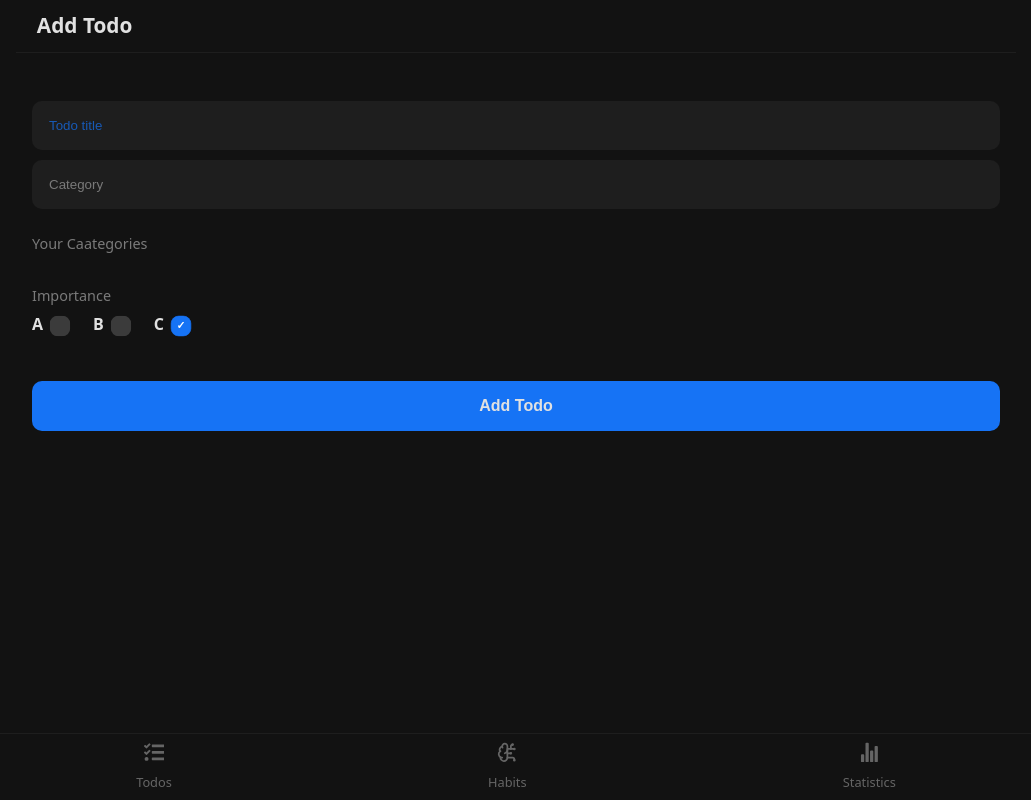
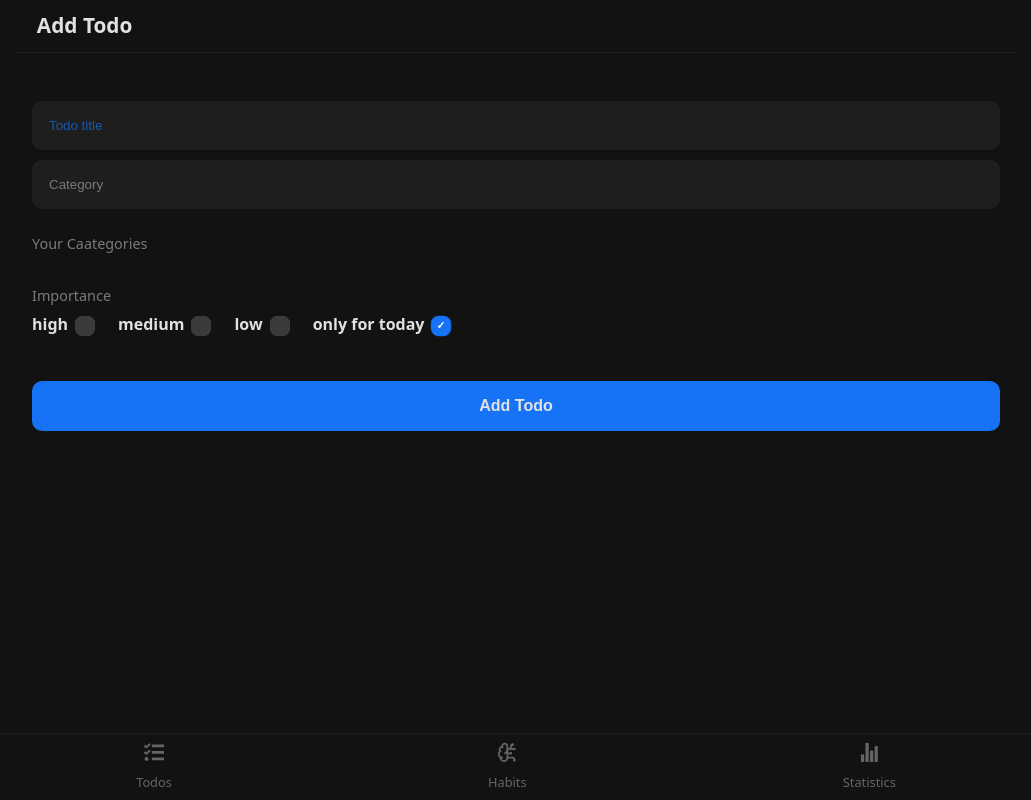
Before and after one commit to mmd-yavarii/rjs-task-manager, a React (Vite) app: page /add/todo in a window 1280 px wide. Shown: the whole page, without its empty margins (124-1155 px from the left). Built offline with nearby package versions, Linux system fonts and the light colour scheme.

Commit message:
add daily task

```diff
--- a/src/components/AddTodo.jsx
+++ b/src/components/AddTodo.jsx
@@ -15,7 +15,7 @@ function AddTodo() {
   const title = useRef('');
   const category = useRef('');
 
-  const [importance, setImportance] = useState('c');
+  const [importance, setImportance] = useState('today');
 
   useEffect(() => {
     titleEle.current.focus();
@@ -71,20 +71,33 @@ function AddTodo() {
       </div>
 
       <p className={styles.title}>Importance</p>
+
       <div className={styles.importance}>
         <div>
-          <label htmlFor="a">A</label>
+          <label htmlFor="a">high</label>
           <input type="radio" name="importance" value="a" id="a" checked={importance == 'a'} onChange={(e) => setImportance(e.target.value)} />
         </div>
 
         <div>
-          <label htmlFor="b">B</label>
+          <label htmlFor="b">medium</label>
           <input type="radio" name="importance" value="b" id="b" checked={importance == 'b'} onChange={(e) => setImportance(e.target.value)} />
         </div>
 
         <div>
-          <label htmlFor="c">C</label>
+          <label htmlFor="c">low</label>
           <input type="radio" name="importance" value="c" id="c" checked={importance == 'c'} onChange={(e) => setImportance(e.target.value)} />
+        </div>
+
+        <div>
+          <label htmlFor="today">only for today</label>
+          <input
+            type="radio"
+            name="importance"
+            value="today"
+            id="today"
+            checked={importance == 'today'}
+            onChange={(e) => setImportance(e.target.value)}
+          />
         </div>
       </div>
 
--- a/src/components/Empty.jsx
+++ b/src/components/Empty.jsx
@@ -8,7 +8,7 @@ function Empty({ title, decription, showAddTodo = false }) {
       <span>{decription}</span>
 
       {showAddTodo && (
-        <Link style={{ marginTop: '1em', color: '#1673f5' }} to="">
+        <Link style={{ marginTop: '1em', color: '#1673f5' }} to="/add/todo">
           Add New Todo +
         </Link>
       )}
--- a/src/contexts/TodoProvider.jsx
+++ b/src/contexts/TodoProvider.jsx
@@ -30,7 +30,8 @@ function reducer(state, action) {
       });
 
     case 'RESET_TODOS':
-      return state.map((i) => {
+      const newState = state.filter((i) => i.importance != 'today');
+      return newState.map((i) => {
         i.isDone = false;
         return i;
       });
--- a/src/pages/TodoListPage.jsx
+++ b/src/pages/TodoListPage.jsx
@@ -10,6 +10,7 @@ function TodoListPage() {
   const a = displayTodo.filter((i) => i.importance == 'a');
   const b = displayTodo.filter((i) => i.importance == 'b');
   const c = displayTodo.filter((i) => i.importance == 'c');
+  const today = displayTodo.filter((i) => i.importance == 'today');
 
   return (
     <div className="page">
@@ -18,17 +19,22 @@ function TodoListPage() {
       <div style={{ marginTop: '3em' }}>
         {displayTodo.length ? (
           <>
-            {!!a.length && <p className="titles">highPriority</p>}
+            {!!today.length && <p className="titles">only for today</p>}
+            {today.map((i) => (
+              <Todo key={i.id} info={i} />
+            ))}
+
+            {!!a.length && <p className="titles">high Priority</p>}
             {a.map((i) => (
               <Todo key={i.id} info={i} />
             ))}
 
-            {!!b.length && <p className="titles">mediumPriority</p>}
+            {!!b.length && <p className="titles">medium Priority</p>}
             {b.map((i) => (
               <Todo key={i.id} info={i} />
             ))}
 
-            {!!c.length && <p className="titles">lowPriority</p>}
+            {!!c.length && <p className="titles">low Priority</p>}
             {c.map((i) => (
               <Todo key={i.id} info={i} />
             ))}
--- a/src/sass/AddTodoHabit.module.scss
+++ b/src/sass/AddTodoHabit.module.scss
@@ -27,6 +27,7 @@
 
   .importance {
     width: 100%;
+    flex-wrap: wrap;
 
     display: flex;
     align-items: center;
@@ -35,10 +36,11 @@
     div {
       display: flex;
       align-items: center;
-      justify-content: center;
       font-weight: bold;
 
       input {
+        width: 2em;
+        height: 2em;
         @include pointer();
         margin: 0;
         appearance: none;
```
